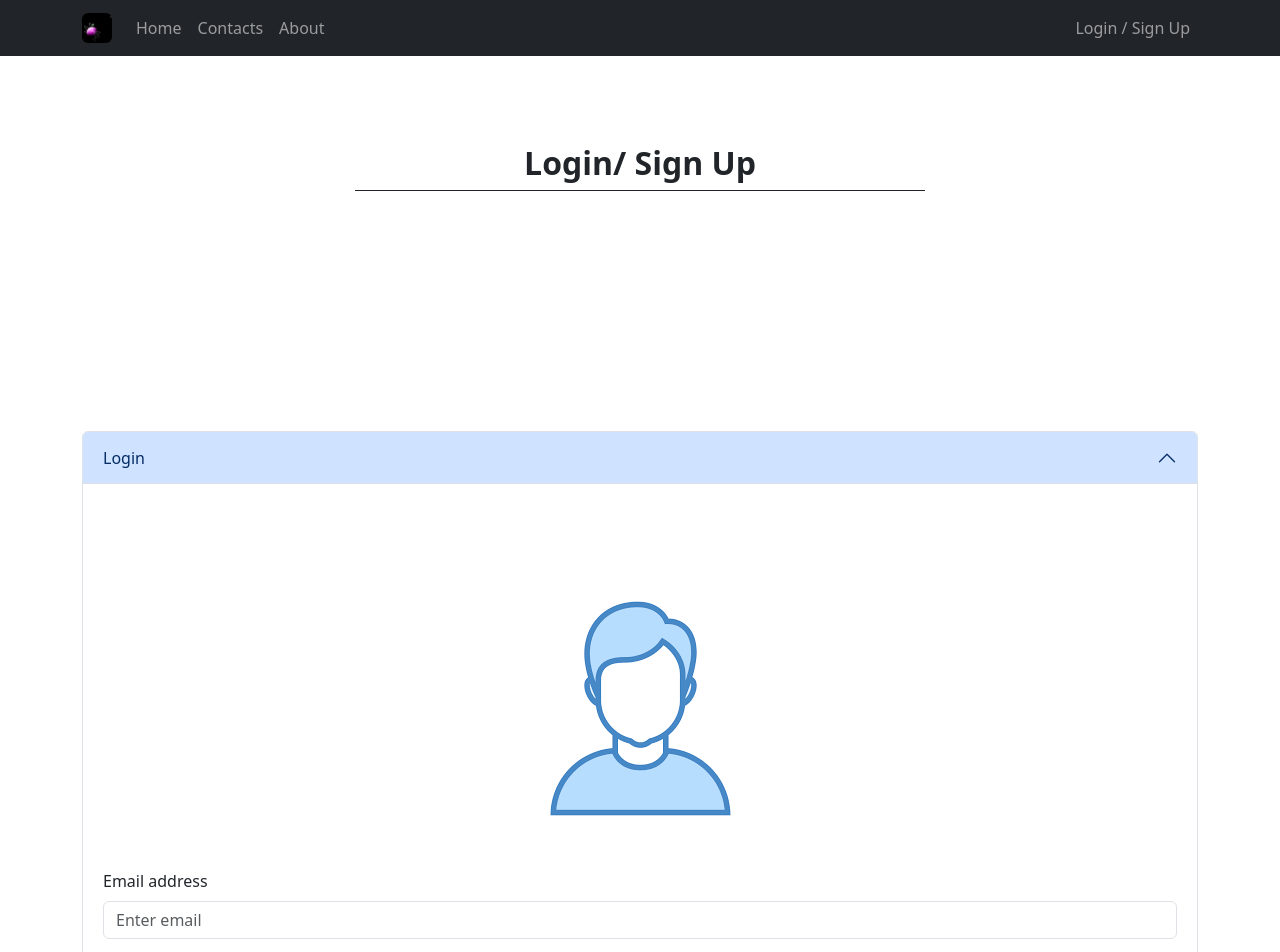
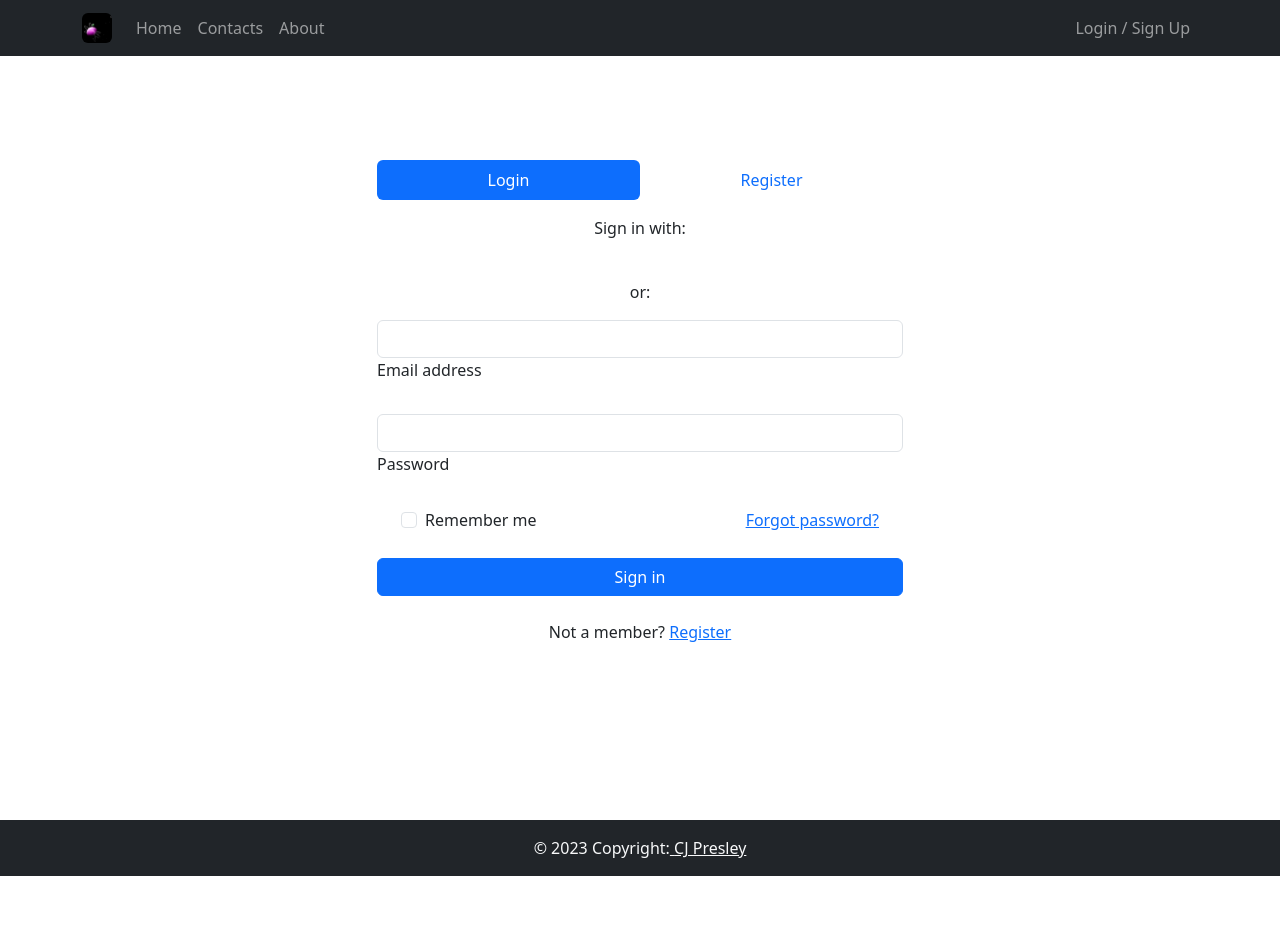
Before and after one commit to CypherO2/WebExample-R, a React (Vite) app in the folder react-web-demo/: page /login in a window 1280 px wide. Shown: the top 952 px of the page. After the commit the page ends 876 px from the top, so only its background shows below. Built offline with nearby package versions, Linux system fonts and the light colour scheme.

Commit message:
continue at later date

```diff
--- a/react-web-demo/package.json
+++ b/react-web-demo/package.json
@@ -10,8 +10,10 @@
     "preview": "vite preview"
   },
   "dependencies": {
+    "@fortawesome/fontawesome-free": "^6.4.2",
     "axios": "^1.6.1",
     "bootstrap": "^5.3.2",
+    "mdb-react-ui-kit": "^7.0.0",
     "react": "^18.2.0",
     "react-bootstrap": "^2.9.1",
     "react-dom": "^18.2.0",
--- a/react-web-demo/src/components/form.tsx
+++ b/react-web-demo/src/components/form.tsx
@@ -1,18 +1,225 @@
-import Form from "react-bootstrap/Form";
+// import Form from "react-bootstrap/Form";
+import {
+  MDBContainer,
+  MDBTabs,
+  MDBTabsItem,
+  MDBTabsLink,
+  MDBTabsContent,
+  MDBTabsPane,
+  MDBBtn,
+  MDBIcon,
+  MDBInput,
+  MDBCheckbox,
+} from "mdb-react-ui-kit";
+import { FormEvent, useState } from "react";
+import { Col, Row, Container, Button, Form } from "react-bootstrap";
 
 function FormGroup() {
+  const [justifyActive, setJustifyActive] = useState("tab1");
+
+  const handleJustifyClick = (value) => {
+    if (value === justifyActive) {
+      return;
+    }
+
+    setJustifyActive(value);
+  };
+
   return (
-    <Form className="mb-5 mt-5">
-      <Form.Group className="mb-3" controlId="formGroupEmail">
-        <Form.Label>Email address</Form.Label>
-        <Form.Control type="email" placeholder="Enter email" />
-      </Form.Group>
-      <Form.Group className="mb-3" controlId="formGroupPassword">
-        <Form.Label>Password</Form.Label>
-        <Form.Control type="password" placeholder="Password" />
-      </Form.Group>
-    </Form>
+    <MDBContainer className="p-3 my-5 d-flex flex-column w-50">
+      <MDBTabs
+        pills
+        justify
+        className="mb-3 d-flex flex-row justify-content-between"
+      >
+        <MDBTabsItem>
+          <MDBTabsLink
+            onClick={() => handleJustifyClick("tab1")}
+            active={justifyActive === "tab1"}
+          >
+            Login
+          </MDBTabsLink>
+        </MDBTabsItem>
+        <MDBTabsItem>
+          <MDBTabsLink
+            onClick={() => handleJustifyClick("tab2")}
+            active={justifyActive === "tab2"}
+          >
+            Register
+          </MDBTabsLink>
+        </MDBTabsItem>
+      </MDBTabs>
+
+      <MDBTabsContent>
+        <MDBTabsPane show={justifyActive === "tab1"}>
+          <div className="text-center mb-3">
+            <p>Sign in with:</p>
+
+            <div
+              className="d-flex justify-content-between mx-auto"
+              style={{ width: "40%" }}
+            >
+              <MDBBtn
+                tag="a"
+                color="none"
+                className="m-1"
+                style={{ color: "#1266f1" }}
+              >
+                <MDBIcon fab icon="facebook-f" size="sm" />
+              </MDBBtn>
+
+              <MDBBtn
+                tag="a"
+                color="none"
+                className="m-1"
+                style={{ color: "#1266f1" }}
+              >
+                <MDBIcon fab icon="twitter" size="sm" />
+              </MDBBtn>
+
+              <MDBBtn
+                tag="a"
+                color="none"
+                className="m-1"
+                style={{ color: "#1266f1" }}
+              >
+                <MDBIcon fab icon="google" size="sm" />
+              </MDBBtn>
+
+              <MDBBtn
+                tag="a"
+                color="none"
+                className="m-1"
+                style={{ color: "#1266f1" }}
+              >
+                <MDBIcon fab icon="github" size="sm" />
+              </MDBBtn>
+            </div>
+
+            <p className="text-center mt-3">or:</p>
+          </div>
+
+          <MDBInput
+            wrapperClass="mb-4"
+            label="Email address"
+            id="form1"
+            type="email"
+          />
+          <MDBInput
+            wrapperClass="mb-4"
+            label="Password"
+            id="form2"
+            type="password"
+          />
+
+          <div className="d-flex justify-content-between mx-4 mb-4">
+            <MDBCheckbox
+              name="flexCheck"
+              value=""
+              id="flexCheckDefault"
+              label="Remember me"
+            />
+            <a href="!#">Forgot password?</a>
+          </div>
+
+          <MDBBtn className="mb-4 w-100">Sign in</MDBBtn>
+          <p className="text-center">
+            Not a member? <a href="#!">Register</a>
+          </p>
+        </MDBTabsPane>
+
+        <MDBTabsPane show={justifyActive === "tab2"}>
+          <div className="text-center mb-3">
+            <p>Sign un with:</p>
+
+            <div
+              className="d-flex justify-content-between mx-auto"
+              style={{ width: "40%" }}
+            >
+              <MDBBtn
+                tag="a"
+                color="none"
+                className="m-1"
+                style={{ color: "#1266f1" }}
+              >
+                <MDBIcon fab icon="facebook-f" size="sm" />
+              </MDBBtn>
+
+              <MDBBtn
+                tag="a"
+                color="none"
+                className="m-1"
+                style={{ color: "#1266f1" }}
+              >
+                <MDBIcon fab icon="twitter" size="sm" />
+              </MDBBtn>
+
+              <MDBBtn
+                tag="a"
+                color="none"
+                className="m-1"
+                style={{ color: "#1266f1" }}
+              >
+                <MDBIcon fab icon="google" size="sm" />
+              </MDBBtn>
+
+              <MDBBtn
+                tag="a"
+                color="none"
+                className="m-1"
+                style={{ color: "#1266f1" }}
+              >
+                <MDBIcon fab icon="github" size="sm" />
+              </MDBBtn>
+            </div>
+
+            <p className="text-center mt-3">or:</p>
+          </div>
+
+          <MDBInput wrapperClass="mb-4" label="Name" id="form1" type="text" />
+          <MDBInput
+            wrapperClass="mb-4"
+            label="Username"
+            id="form1"
+            type="text"
+          />
+          <MDBInput wrapperClass="mb-4" label="Email" id="form1" type="email" />
+          <MDBInput
+            wrapperClass="mb-4"
+            label="Password"
+            id="form1"
+            type="password"
+          />
+
+          <div className="d-flex justify-content-center mb-4">
+            <MDBCheckbox
+              name="flexCheck"
+              id="flexCheckDefault"
+              label="I have read and agree to the terms"
+            />
+          </div>
+
+          <MDBBtn className="mb-4 w-100">Sign up</MDBBtn>
+        </MDBTabsPane>
+      </MDBTabsContent>
+    </MDBContainer>
   );
 }
 
+// <Form className="mb-5 mt-5">
+//   <Form.Group className="mb-3" controlId="formGroupEmail">
+//     <Form.Label>Email address</Form.Label>
+//     <Form.Control type="email" placeholder="Enter email" />
+//   </Form.Group>
+//   <Form.Group className="mb-3" controlId="formGroupPassword">
+//     <Form.Label>Password</Form.Label>
+//     <Form.Control type="password" placeholder="Password" />
+//   </Form.Group>
+// </Form>
+//   )
+// }
+
 export default FormGroup;
+// https://mdbootstrap.com/docs/react/extended/login-form/
+// https://react-bootstrap.netlify.app/docs/forms/overview/
+// https://mdxjs.com
--- a/react-web-demo/src/components/pagecontent/user-content.tsx
+++ b/react-web-demo/src/components/pagecontent/user-content.tsx
@@ -1,119 +1,14 @@
 import { Row, Col, Accordion, Button, Form } from "react-bootstrap";
 import FormGroup from "../form";
-import UserImg from "../../assets/user-img.png";
+// import UserImg from "../../assets/user-img.png";
 function UserContent() {
   return (
     <>
-      <Row className="my-5" />
-      <Row className="my-5" />
-
-      <Row>
-        <Col />
-        <Col xs={6} className="border-bottom border-dark">
-          <h2 className="text-center">
-            <b>Login/ Sign Up</b>
-          </h2>
-        </Col>
-        <Col />
-      </Row>
-      <Row className="my-5" />
-      <Row className="my-5" />
-      <Row className="my-5" />
-      <Row className="mt-5 mb-5">
-        <Col className="mt-5 mb-5">
-          <Accordion defaultActiveKey="0">
-            <Accordion.Item eventKey="0">
-              <Accordion.Header>Login</Accordion.Header>
-              <Accordion.Body>
-                {" "}
-                <Row className="mt-5">
-                  <Col />
-                  <Col className="mt-5 ">
-                    <img
-                      alt="user-img"
-                      className="img-fluid mx-auto d-block roundedCircle"
-                      src={UserImg}
-                    />
-                  </Col>
-                  <Col />
-                </Row>
-                <Row>
-                  <FormGroup />
-                </Row>
-                <Row className="mb-5">
-                  <Col />
-                  <Col xs={1} md={0}>
-                    <Button type="submit" variant="outline-dark" size="lg">
-                      Login
-                    </Button>
-                  </Col>
-                  <Col />
-                </Row>
-              </Accordion.Body>
-            </Accordion.Item>
-            <Accordion.Item eventKey="1">
-              <Accordion.Header>Sign Up / Register</Accordion.Header>
-              <Accordion.Body>
-                <Row className="mt-5">
-                  <Col />
-                  <Col className="mt-5 ">
-                    <img
-                      alt="user-img"
-                      className="img-fluid mx-auto d-block roundedCircle"
-                      src={UserImg}
-                    />
-                  </Col>
-                  <Col />
-                </Row>
-                <Row className="mt-5">
-                  <Form.Floating className="mb-3">
-                    <Form.Control
-                      id="floatingInputCustom"
-                      type="email"
-                      placeholder="name@example.com"
-                    />
-                    <label htmlFor="floatingInputCustom"> Email address</label>
-                  </Form.Floating>
-                  <Form.Floating>
-                    <Form.Control
-                      id="floatingPasswordCustom"
-                      type="password"
-                      placeholder="Password"
-                    />
-                    <label htmlFor="floatingPasswordCustom"> Password</label>
-                  </Form.Floating>
-                  <Form.Floating className="mt-3">
-                    <Form.Control
-                      id="floatingPasswordCustom"
-                      type="password"
-                      placeholder="Confirm Password"
-                    />
-                    <label htmlFor="floatingPasswordCustom">
-                      Confirm Password
-                    </label>
-                  </Form.Floating>
-                  <Row className="mb-5">
-                    <Col />
-                    <Col xs={1} md={0} className="mt-5">
-                      <Button type="submit" variant="outline-dark" size="lg">
-                        Login
-                      </Button>
-                    </Col>
-                    <Col />
-                  </Row>
-                </Row>
-              </Accordion.Body>
-            </Accordion.Item>
-          </Accordion>
+      <Row className="pt-5 mt-5 mb-5 pb-5">
+        <Col className="">
+          <FormGroup />
         </Col>
       </Row>
-      <Row className="my-5" />
-
-      <Row className="my-5" />
-      <Row className="my-5" />
-      <Row className="my-5" />
-      <Row className="my-5" />
-      <Row className="my-5" />
     </>
   );
 }
```
Also changed, not shown: react-web-demo/src/components/login-change-provider.tsx (added, +21 -0 lines), 1 other file (tests, documents, lock files or other folders).
